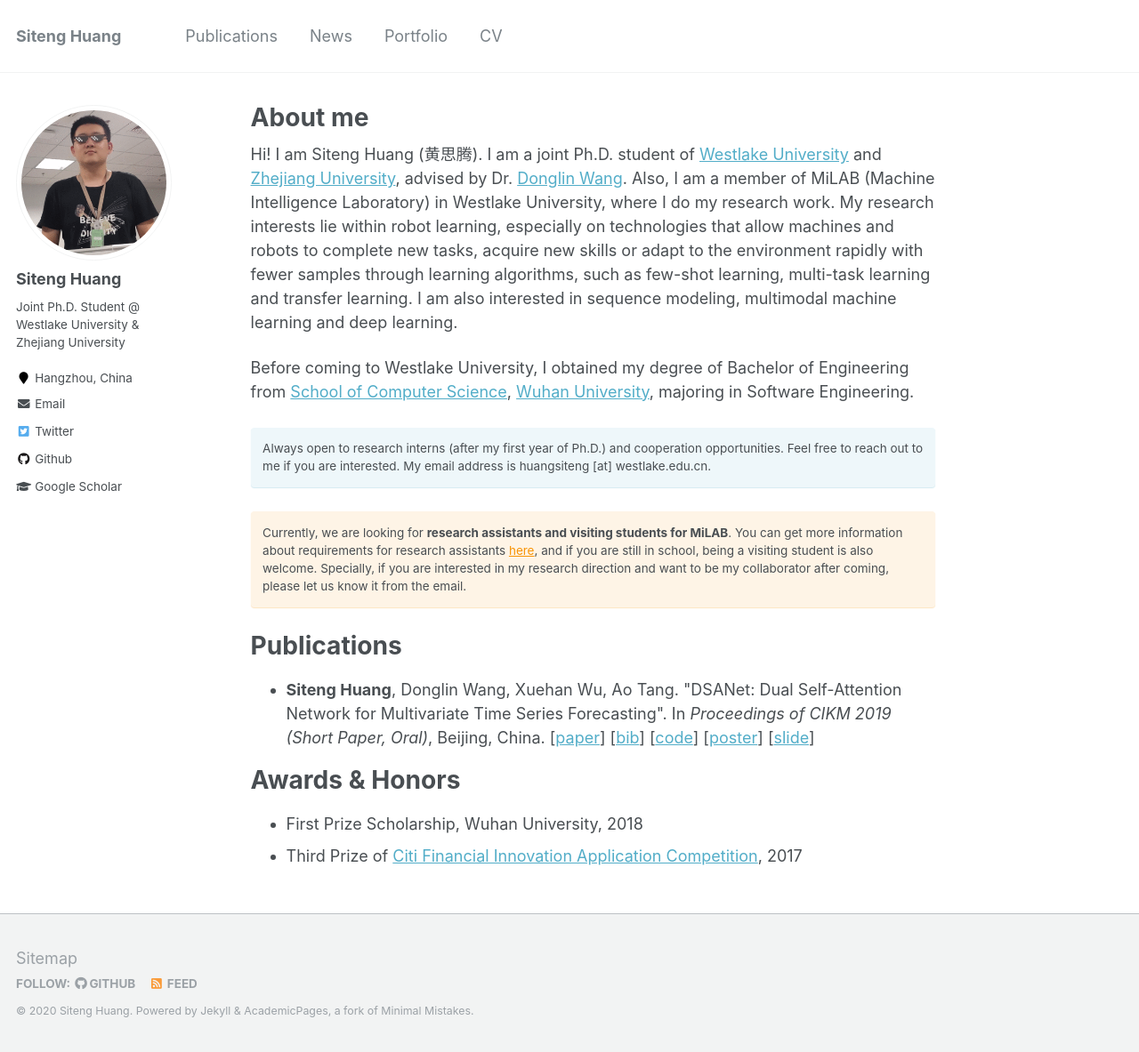
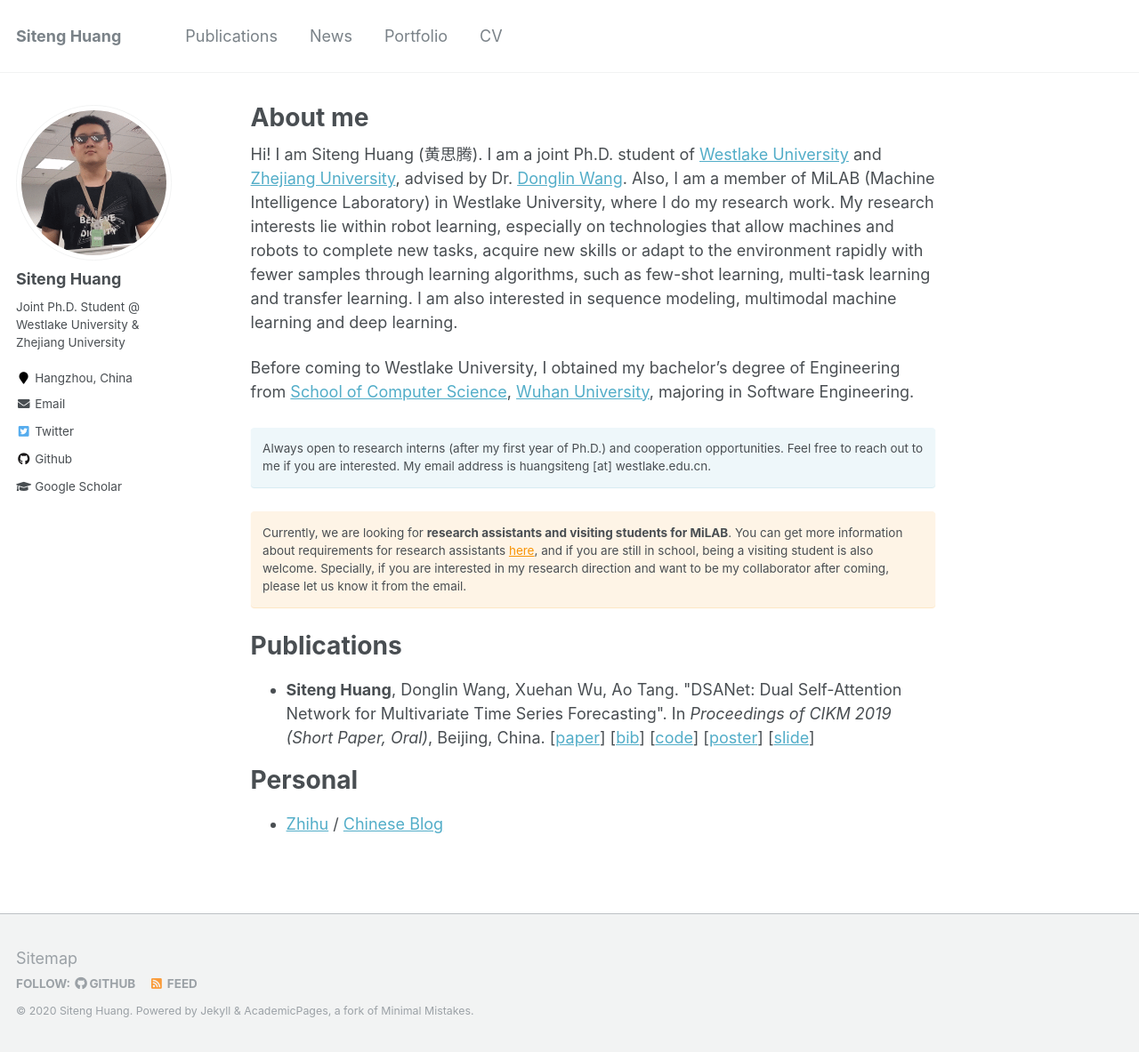
Before and after one commit to bighuang624/bighuang624.github.io, a Jekyll site: the page built from _pages/about.md, in a window 1280 px wide and 1183 px high. Shown: the whole window at 89% size. Built offline with Jekyll 4.4.1, drawn with Linux system fonts in a browser that asks for light colours.

Commit message:
update about, CV, news

```diff
--- a/_pages/about.md
+++ b/_pages/about.md
@@ -8,9 +8,9 @@ redirect_from:
   - /about.html
 ---
 
-Hi! I am Siteng Huang (黄思腾). I am a joint Ph.D. student of [Westlake University](https://www.westlake.edu.cn/) and [Zhejiang University](http://www.zju.edu.cn/), advised by Dr. [Donglin Wang](https://www.westlake.edu.cn/info/1408/3011.htm). Also, I am a member of MiLAB (Machine Intelligence Laboratory) in Westlake University, where I do my research work. My research interests lie within robot learning, especially on technologies that allow machines and robots to complete new tasks, acquire new skills or adapt to the environment rapidly with fewer samples through learning algorithms, such as few-shot learning, multi-task learning and transfer learning. I am also interested in sequence modeling, multimodal machine learning and deep learning.
+Hi! I am Siteng Huang (黄思腾). I am a joint Ph.D. student of [Westlake University](https://www.westlake.edu.cn/) and [Zhejiang University](http://www.zju.edu.cn/), advised by Dr. [Donglin Wang](https://en.westlake.edu.cn/about/faculty/201912/t20191206_2513.shtml). Also, I am a member of MiLAB (Machine Intelligence Laboratory) in Westlake University, where I do my research work. My research interests lie within robot learning, especially on technologies that allow machines and robots to complete new tasks, acquire new skills or adapt to the environment rapidly with fewer samples through learning algorithms, such as few-shot learning, multi-task learning and transfer learning. I am also interested in sequence modeling, multimodal machine learning and deep learning.
 
-Before coming to Westlake University, I obtained my degree of Bachelor of Engineering from [School of Computer Science](http://cs.whu.edu.cn/), [Wuhan University](https://www.whu.edu.cn/), majoring in Software Engineering.
+Before coming to Westlake University, I obtained my bachelor's degree of Engineering from [School of Computer Science](http://cs.whu.edu.cn/), [Wuhan University](https://www.whu.edu.cn/), majoring in Software Engineering.
 
 Always open to research interns (after my first year of Ph.D.) and cooperation opportunities. Feel free to reach out to me if you are interested. My email address is huangsiteng [at] westlake.edu.cn.
 {: .notice--info}
@@ -23,8 +23,7 @@ Publications
 
 * **Siteng Huang**, Donglin Wang, Xuehan Wu, Ao Tang. &quot;DSANet: Dual Self-Attention Network for Multivariate Time Series Forecasting&quot;. In *Proceedings of CIKM 2019 (Short Paper, Oral)*, Beijing, China. [[paper](https://kyonhuang.top/files/Huang-DSANet.pdf)] [[bib](https://kyonhuang.top/publication/dual-self-attention-network)] [[code](https://github.com/bighuang624/DSANet)] [[poster](https://kyonhuang.top/files/cikm19-DSANet-poster.pdf)] [[slide](https://kyonhuang.top/files/cikm19-DSANet-presentation.pdf)]
 
-Awards & Honors
-======
+Personal
+===
 
-* First Prize Scholarship, Wuhan University, 2018
-* Third Prize of [Citi Financial Innovation Application Competition](http://www.citigroup.com/china/csts/EducationProgram/AboutEducation_CFCcn.html), 2017
+* [Zhihu](https://www.zhihu.com/people/huang-si-teng-67) / [Chinese Blog](https://kyonhuang.top/blog/)
```
Also changed, not shown: _pages/cv.md (+4 -3 lines), _pages/news.md (+2 -2 lines).
